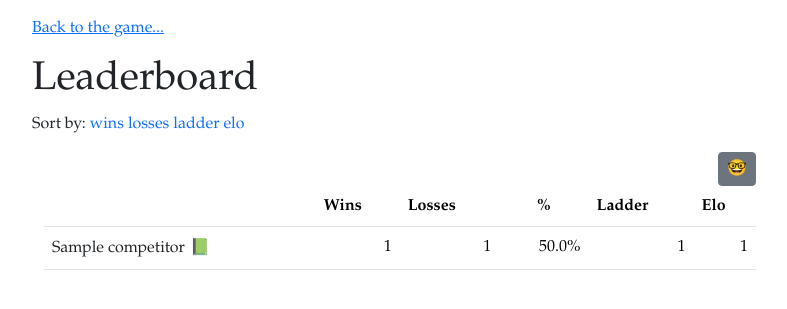
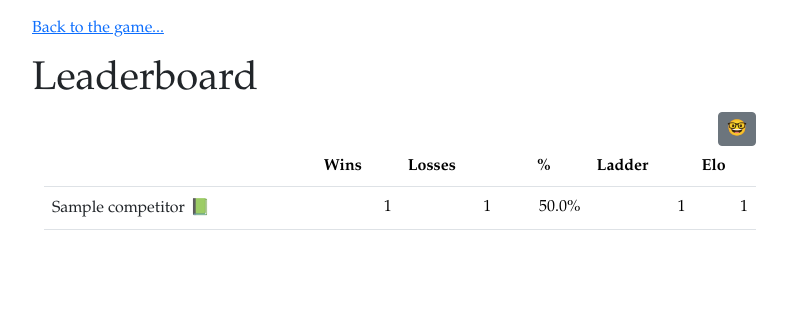
Before and after one commit to jftsang/hymnsmash, a Flask app: page /leaderboard in a window 1280 px wide. Shown: the top 309 px of the page, without its empty margins (50-837 px from the left). Run offline with Flask 3, Linux system fonts and the light colour scheme; tables that the repository leaves empty hold one stand-in row (values such as "Sample post").

Commit message:
Remove server-side leaderboard sorting

```diff
--- a/templates/leaderboard.html
+++ b/templates/leaderboard.html
@@ -8,17 +8,6 @@
 
     <h1>Leaderboard</h1>
 
-    <p>Sort by:
-        <a class="link text-decoration-none"
-           href="{{ url_for('leaderboard_view') }}?sortBy=wins">wins</a>
-        <a class="link text-decoration-none"
-           href="{{ url_for('leaderboard_view') }}?sortBy=losses">losses</a>
-        <a class="link text-decoration-none"
-           href="{{ url_for('leaderboard_view') }}?sortBy=ladder">ladder</a>
-        <a class="link text-decoration-none"
-           href="{{ url_for('leaderboard_view') }}?sortBy=elo">elo</a>
-    </p>
-
     <div class="container">
         {% include 'leaderboardTable.html' %}
     </div>
--- a/views.py
+++ b/views.py
@@ -42,20 +42,8 @@ def index_view():
 
 
 def leaderboard_view():
-    sortby = {
-        'wins': Competitor.wins.desc(),
-        'losses': Competitor.losses.desc(),
-        'ladder': Competitor.ladder.desc(),
-        'elo': Competitor.elo.desc(),
-    }
-    sortby_param = request.args.get('sortBy', 'elo')
-
-    if sortby_param not in sortby:
-        flash(f'Invalid sortBy parameter {sortby_param}')
-        sortby_param = 'elo'
-
     competitors = db.session.execute(
-        db.select(Competitor).order_by(sortby[sortby_param])
+        db.select(Competitor).order_by(Competitor.elo.desc())
     ).scalars()
 
     leaderboard = [(c, leaderboard_color(c)) for c in competitors]
```
